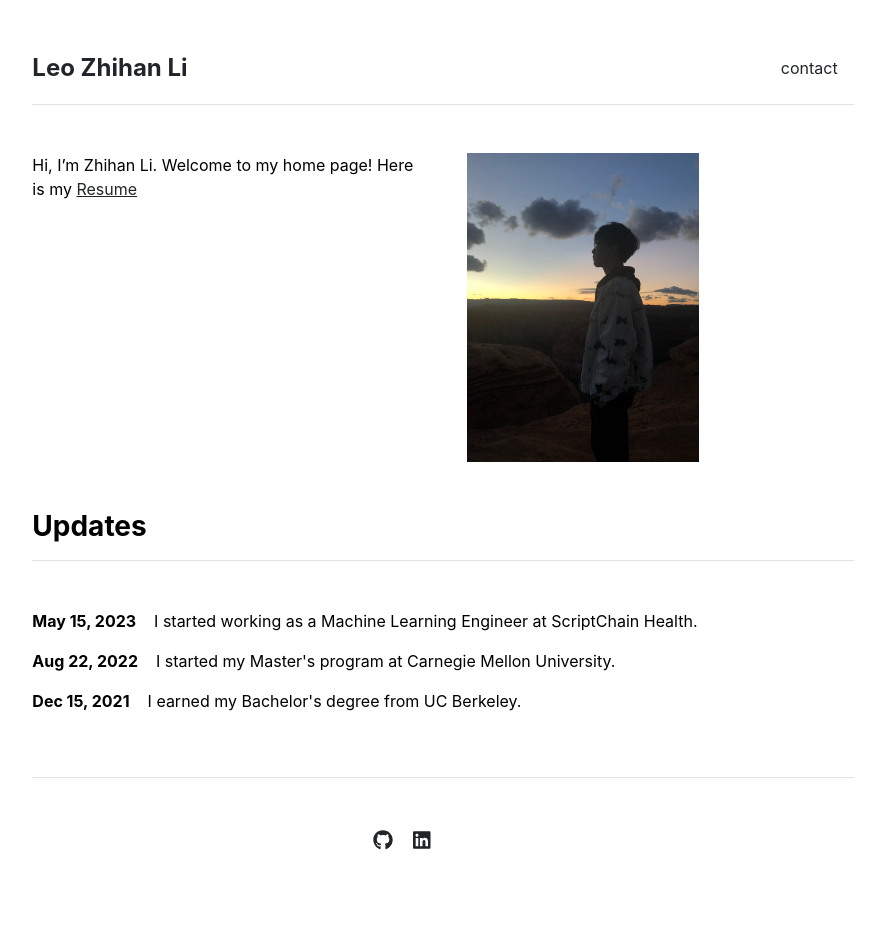
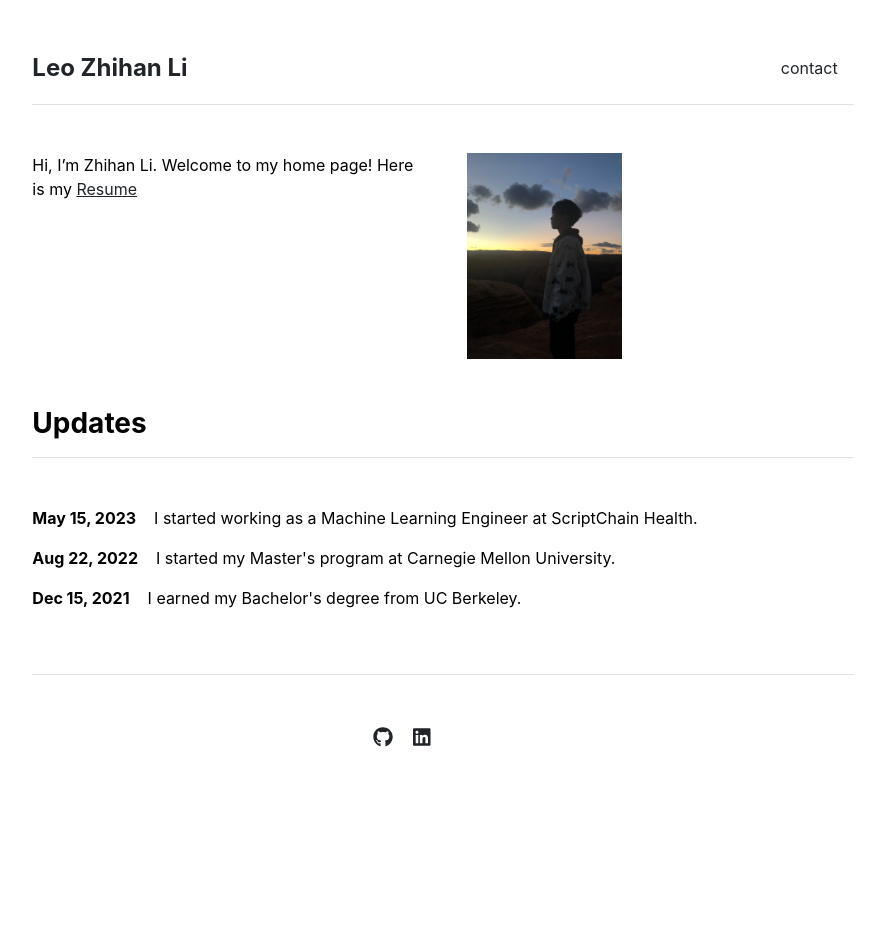
Before and after one commit to leoliiiiii/leoliiiiii.github.io, a Jekyll site: the page built from index.md, in a window 1280 px wide. Shown: the whole page, without its empty margins (197-1082 px from the left). Built offline with Jekyll 4.4.1, drawn with Linux system fonts in a browser that asks for light colours; after the commit the page ends 900 px from its top, so only the background shows below that.

Commit message:
Update home.html

```diff
--- a/_layouts/home.html
+++ b/_layouts/home.html
@@ -8,7 +8,7 @@ layout: default
     {{ content }}
   </div>
   <div class="col-md-6">
-    <img src="{{ site.github.url }}/assets/img/home.jpg" alt="Home" width="60%">
+    <img src="{{ site.github.url }}/assets/img/home.jpg" alt="Home" width="40%">
   </div>
 </div>
 
```
